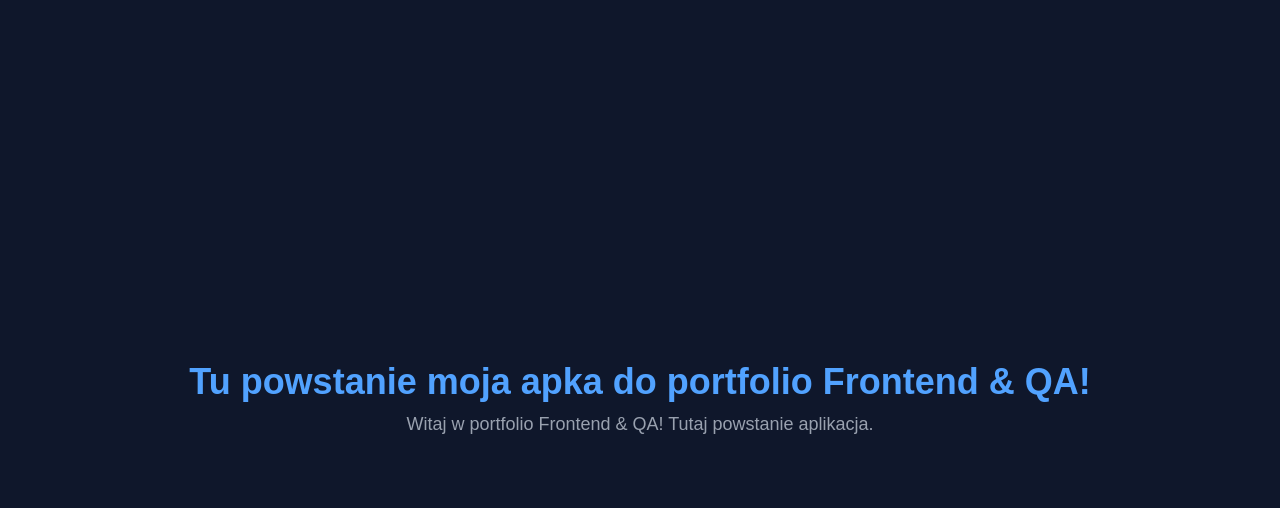
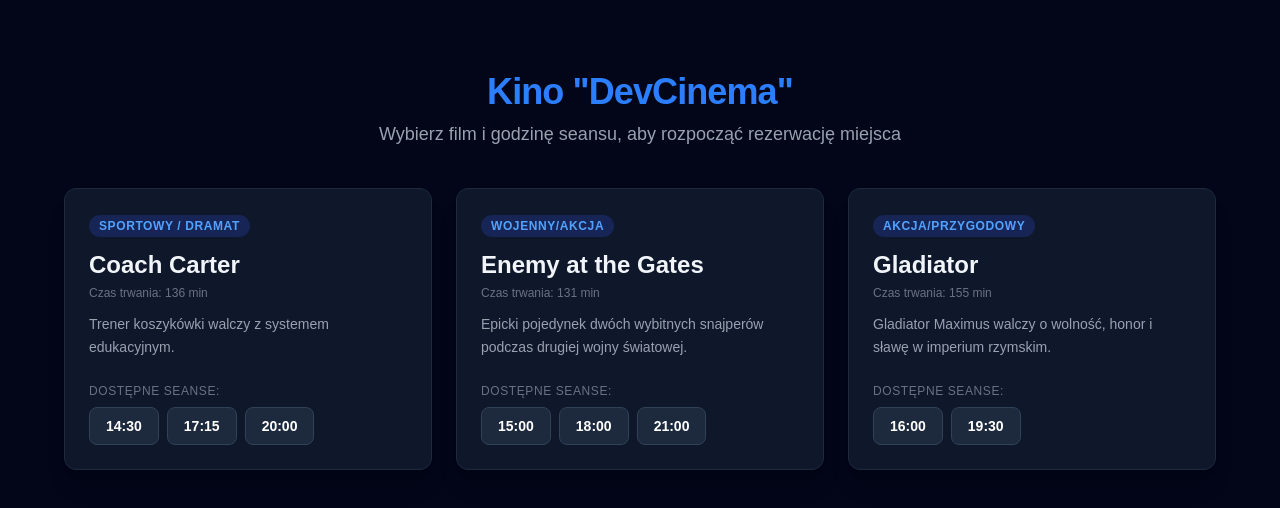
Before and after one commit to bartoszpodlewski92it/cinema-booking-app, a Next.js app: page / in a window 1280 px wide. Shown: the top 508 px of the page. Built offline with nearby package versions, Linux system fonts and the light colour scheme.

Commit message:
Dodanie bazy filmów i wstępne utworzenie  strony głównej

```diff
--- /dev/null
+++ b/app/data/movies.ts
@@ -0,0 +1,35 @@
+export interface Movie {
+  id: string;
+  title: string;
+  genre: string;
+  duration: string;
+  description: string;
+  shows: string[];
+}
+
+export const moviesData: Movie[] = [
+  {
+    id: "1",
+    title: "Coach Carter",
+    genre: "Sportowy / Dramat",
+    duration: "136 min",
+    description: "Trener koszykówki walczy z systemem edukacyjnym.",
+    shows: ["14:30", "17:15", "20:00"]
+  },
+  {
+    id: "2",
+    title: "Enemy at the Gates",
+    genre: "Wojenny/Akcja",
+    duration: "131 min",
+    description: "Epicki pojedynek dwóch wybitnych snajperów podczas drugiej wojny światowej.",
+    shows: ["15:00", "18:00", "21:00"]
+  },
+  {
+    id: "3",
+    title: "Gladiator",
+    genre: "Akcja/Przygodowy",
+    duration: "155 min",
+    description: "Gladiator Maximus walczy o wolność, honor i sławę w imperium rzymskim.",
+    shows: ["16:00", "19:30"]
+  }
+];
--- a/app/page.tsx
+++ b/app/page.tsx
@@ -1,12 +1,48 @@
+import { moviesData } from "./data/movies";
+
 export default function Home() {
   return (
-    <div className="flex min-h-screen flex-col items-center justify-center bg-slate-900 text-white p-6">
-      <h1 className="text-4xl font-bold text-blue-400 mb-2">
-        Tu powstanie moja apka do portfolio Frontend & QA!
-      </h1>
-      <p className="text-gray-400 text-lg">
-        Witaj w portfolio Frontend & QA! Tutaj powstanie aplikacja.
-      </p>
+    <div className="flex min-h-screen flex-col items-center bg-slate-950 text-white p-8">
+      <header className="text-center my-10">
+        <h1 className="text-4xl font-extrabold text-blue-500 mb-2 tracking-tight">
+          Kino "DevCinema"
+        </h1>
+        <p className="text-gray-400 text-lg">
+          Wybierz film i godzinę seansu, aby rozpocząć rezerwację miejsca
+        </p>
+      </header>
+
+      <main className="grid grid-cols-1 md:grid-cols-2 lg:grid-cols-3 gap-6 max-w-6xl w-full">
+        {moviesData.map((movie) => (
+          <div
+            key={movie.id}
+            className="bg-slate-900 border border-slate-800 rounded-xl p-6 shadow-xl flex flex-col justify-between hover:border-blue-500 transition-colors"
+          >
+            <div>
+              <span className="text-xs font-semibold uppercase tracking-wider text-blue-400 bg-blue-950 px-2.5 py-1 rounded-full">
+                {movie.genre}
+              </span>
+              <h2 className="text-2xl font-bold mt-3 mb-1 text-slate-100">{movie.title}</h2>
+              <p className="text-xs text-gray-500 mb-3">Czas trwania: {movie.duration}</p>
+              <p className="text-sm text-gray-400 leading-relaxed mb-6">{movie.description}</p>
+            </div>
+
+            <div>
+              <p className="text-xs font-medium text-gray-500 uppercase tracking-wider mb-2">Dostępne seanse:</p>
+              <div className="flex flex-wrap gap-2">
+                {movie.shows.map((show) => (
+                  <button
+                    key={show}
+                    className="bg-slate-800 hover:bg-blue-600 text-sm font-semibold py-2 px-4 rounded-lg transition-colors border border-slate-700"
+                  >
+                    {show}
+                  </button>
+                ))}
+              </div>
+            </div>
+          </div>
+        ))}
+      </main>
     </div>
   );
 }
```
